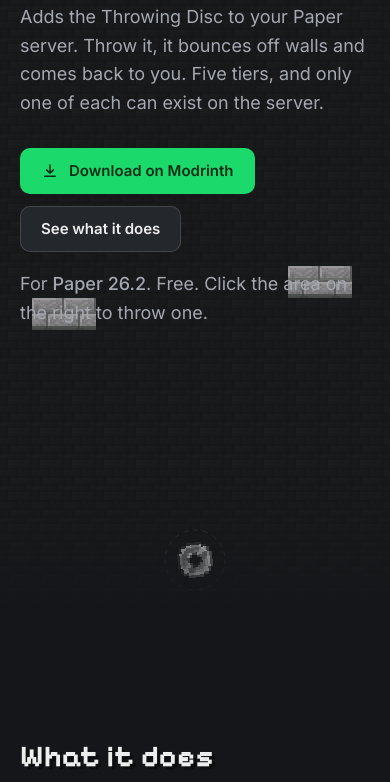
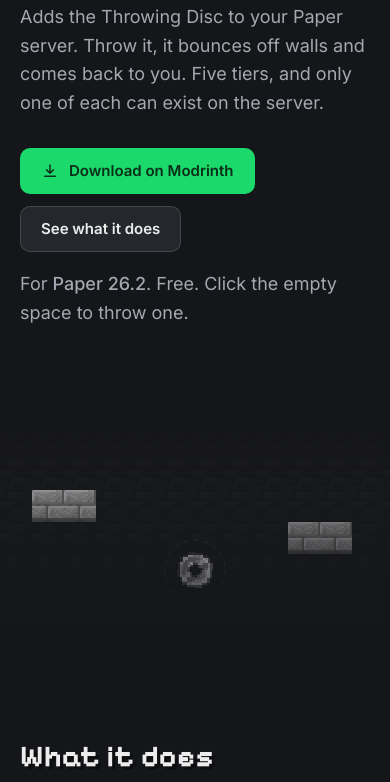
Before and after one commit to iamnotlost/losts-throwing-disc, a plain HTML site: page index.html in a window 390 px wide. Shown: the part 214-996 px from the top of the page. Drawn offline with Linux system fonts and the light colour scheme.

Commit message:
Fix mobile hero: play area under the text, one-line logo

```diff
--- a/index.html
+++ b/index.html
@@ -53,7 +53,8 @@ code{font:500 .92em "JetBrains Mono",monospace;background:var(--raised);padding:
 nav{position:fixed;inset:0 0 auto;z-index:20;transition:background .25s,border-color .25s;border-bottom:1px solid transparent}
 nav.scrolled{background:rgb(21 22 25 / .85);backdrop-filter:blur(12px);-webkit-backdrop-filter:blur(12px);border-color:var(--line)}
 nav .wrap{display:flex;align-items:center;justify-content:space-between;height:66px}
-.brand{display:flex;align-items:center;gap:14px;text-decoration:none;font:700 19px/1 var(--pixel)}
+.brand{display:flex;align-items:center;gap:14px;text-decoration:none;font:700 19px/1 var(--pixel);white-space:nowrap}
+@media (max-width:420px){.brand{font-size:16px;gap:11px}.head{--u:3.6px!important}.navlinks .btn{display:none}}
 .navlinks{display:flex;gap:2px;align-items:center}
 .navlinks a{color:var(--muted);text-decoration:none;font-size:14px;padding:12px;border-radius:8px}
 .navlinks a:hover{color:var(--text)}
@@ -224,7 +225,7 @@ footer .wrap{display:flex;justify-content:space-between;gap:16px;flex-wrap:wrap}
           <svg viewBox="0 0 24 24"><path d="M12 4v11m0 0l-4.5-4.5M12 15l4.5-4.5M5 19h14"/></svg>Download on Modrinth</a>
         <a class="btn" href="#features">See what it does</a>
       </div>
-      <p class="small">For <b>Paper 26.2</b>. Free. Click the area on the right to throw one.</p>
+      <p class="small">For <b>Paper 26.2</b>. Free. Click the empty space to throw one.</p>
     </div>
   </div>
 </header>
@@ -397,20 +398,21 @@ document.querySelectorAll(".reveal").forEach(el => io.observe(el));
   const imgs = {}; TIERS.forEach(t => { const im = new Image(); im.src = `img/${t.id}.png`; imgs[t.id] = im; });
   const brick = new Image(); brick.src = "img/mc/stone_bricks.png";
   const floor = new Image(); floor.src = "img/mc/deepslate_tiles.png";
-  let W, H, blocks = [], hand, d, trail = [], tierIdx = 4, lastInput = 0, visible = true, raf, arenaL = 0, S;
+  let W, H, blocks = [], hand, d, trail = [], tierIdx = 4, lastInput = 0, visible = true, raf, arenaL = 0, arenaT = 0, S;
   function layout(){
     const dpr = Math.min(2, devicePixelRatio||1);
     W = cv.clientWidth; H = cv.clientHeight;
     cv.width = W*dpr; cv.height = H*dpr; ctx.setTransform(dpr,0,0,dpr,0,0); ctx.imageSmoothingEnabled = false;
     const mob = W < 900;
     S = mob ? 32 : Math.max(40, Math.min(56, W/26));
-    const copyR = document.querySelector(".hero-copy").getBoundingClientRect().right - cv.getBoundingClientRect().left;
-    arenaL = mob ? 0 : Math.min(copyR + 60, W*0.6);
+    const cr = document.querySelector(".hero-copy").getBoundingClientRect(), cvr = cv.getBoundingClientRect();
+    arenaL = mob ? 0 : Math.min(cr.right - cvr.left + 60, W*0.6);
+    arenaT = mob ? Math.min(cr.bottom - cvr.top + 10, H - 200) : 0;   // phones: play area sits under the text
     const A = W - arenaL, X = f => Math.round((arenaL + A*f)/S)*S, Y = f => Math.round(H*f/S)*S;
-    hand = mob ? {x: W*0.5, y: H-70} : {x: arenaL + A*0.3, y: H*0.72};
+    hand = mob ? {x: W*0.5, y: H-60} : {x: arenaL + A*0.3, y: H*0.72};
     blocks = [];
     const add = (x,y,w,h) => blocks.push({x,y,w:w*S,h:h*S});
-    if (mob) { add(X(0.05),Y(0.62),2,1); add(X(0.7),Y(0.58),2,1); }
+    if (mob) { const by = Math.round((arenaT + (H-60-arenaT)*0.35)/S)*S; add(X(0.06),by,2,1); add(X(0.72),by+S,2,1); }
     else { add(X(0.62),Y(0.14),1,4); add(X(0.12),Y(0.2),2,1); add(X(0.86),Y(0.56),1,3); add(X(0.46),Y(0.84),3,1); add(X(0.4),Y(0.46),1,1); }
     if (!d) d = idle(); else if (d.state === "hand") { d.x = hand.x; d.y = hand.y; }
   }
@@ -432,7 +434,7 @@ document.querySelectorAll(".reveal").forEach(el => io.observe(el));
     for (let i=0;i<n;i++){
       d.x += sx; d.y += sy; d.range -= Math.hypot(sx,sy);
       if (d.x < arenaL+R){ d.x = arenaL+R; hit(1,0); return; } if (d.x > W-R){ d.x = W-R; hit(1,0); return; }
-      if (d.y < R){ d.y = R; hit(0,1); return; } if (d.y > H-R){ d.y = H-R; hit(0,1); return; }
+      if (d.y < arenaT+R){ d.y = arenaT+R; hit(0,1); return; } if (d.y > H-R){ d.y = H-R; hit(0,1); return; }
       for (const b of blocks){
         if (d.x > b.x-R && d.x < b.x+b.w+R && d.y > b.y-R && d.y < b.y+b.h+R){
           const pen = [d.x-(b.x-R), (b.x+b.w+R)-d.x, d.y-(b.y-R), (b.y+b.h+R)-d.y], k = pen.indexOf(Math.min(...pen));
@@ -468,8 +470,9 @@ document.querySelectorAll(".reveal").forEach(el => io.observe(el));
   function draw(){
     ctx.clearRect(0,0,W,H);
     // dim deepslate floor in the play area
-    const fx = Math.floor(arenaL/S)*S;
-    tile(floor, fx, 0, W-fx+S, H+S, .09);
+    const fx = Math.floor(arenaL/S)*S, fy = Math.floor(arenaT/S)*S;
+    tile(floor, fx, fy, W-fx+S, H-fy+S, .09);
+    if (arenaT){ const g = ctx.createLinearGradient(0,arenaT-10,0,arenaT+50); g.addColorStop(0,"rgba(21,22,25,1)"); g.addColorStop(1,"rgba(21,22,25,0)"); ctx.fillStyle = g; ctx.fillRect(0,0,W,arenaT+50); }
     if (arenaL){ ctx.fillStyle = "rgba(21,22,25,1)"; ctx.fillRect(0,0,arenaL,H);
       const g = ctx.createLinearGradient(arenaL-80,0,arenaL+40,0); g.addColorStop(0,"rgba(21,22,25,1)"); g.addColorStop(1,"rgba(21,22,25,0)"); ctx.fillStyle = g; ctx.fillRect(arenaL-80,0,120,H); }
     for (const b of blocks){
```
